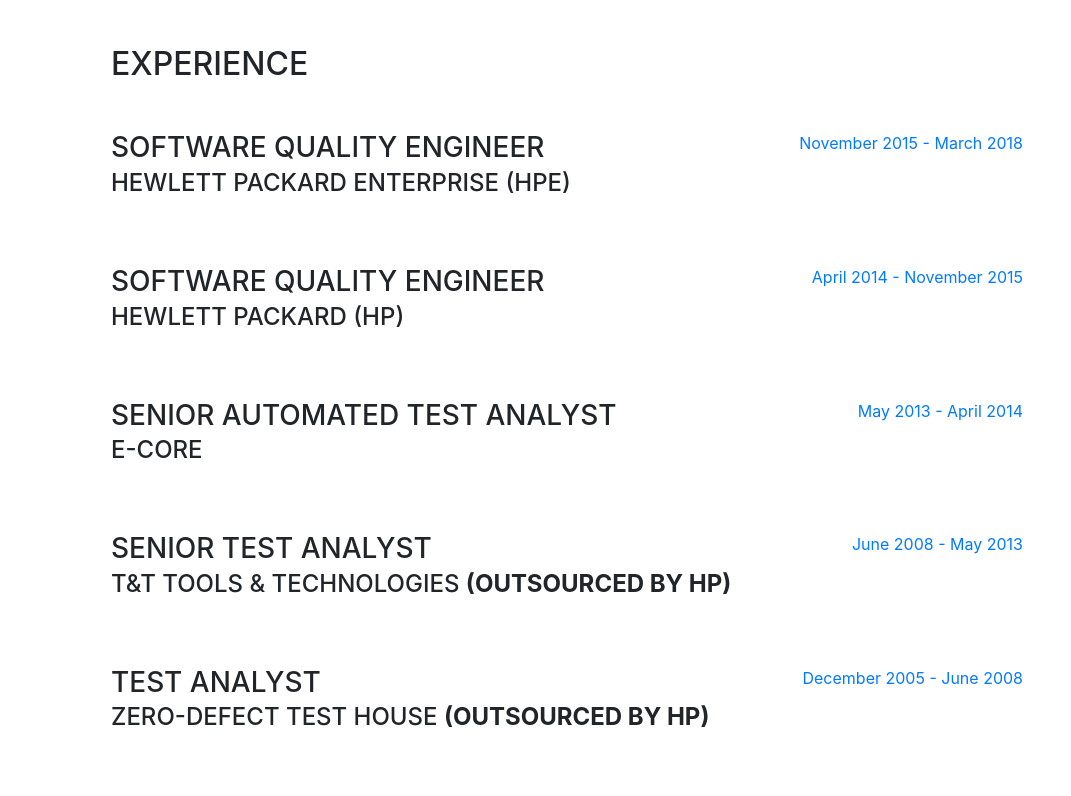
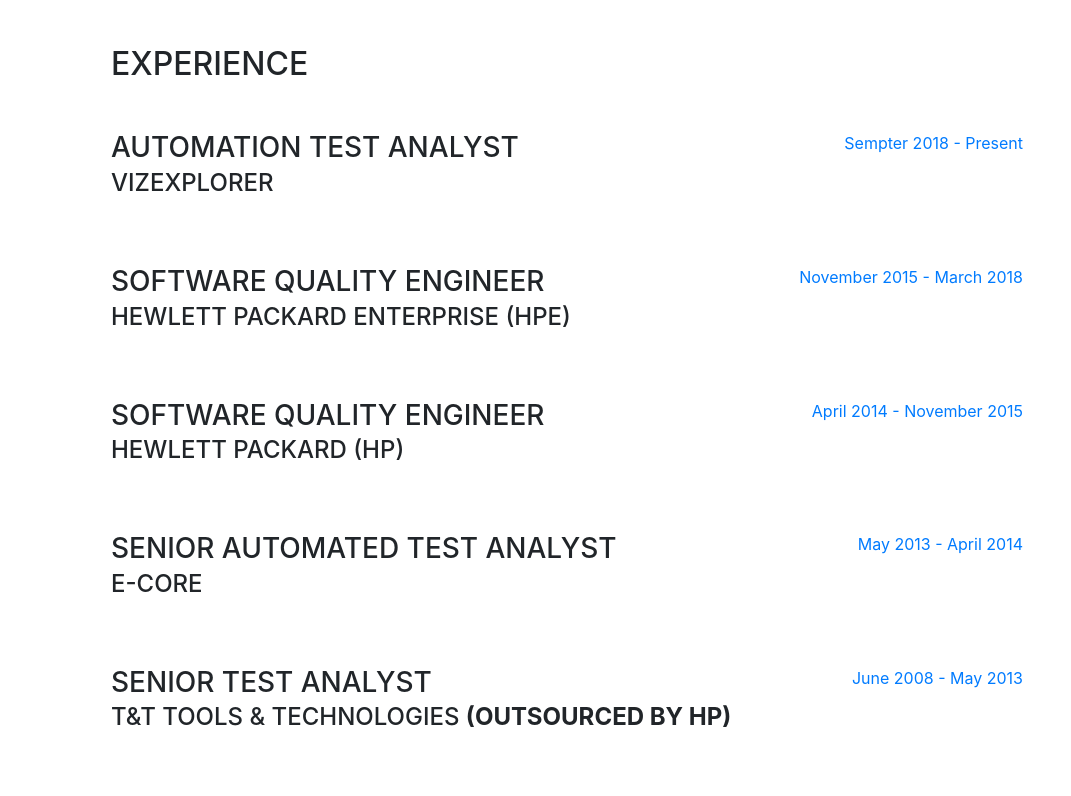
Before and after one commit to CintiaLopes/CintiaLopes.github.io, a website with bundled scripts: page index.html in a window 1280 px wide. Shown: the part 804-1600 px from the top of the page, without its empty margins (209-1280 px from the left). Built offline with nearby package versions, Linux system fonts and the light colour scheme; a web font is replaced by a local one.

Commit message:
Adding current experience

```diff
--- a/index.html
+++ b/index.html
@@ -93,6 +93,17 @@
       <section class="resume-section p-3 p-lg-5 d-flex flex-column" id="experience">
         <div class="my-auto">
           <h2 class="mb-5">Experience</h2>
+
+          <div class="resume-item d-flex flex-column flex-md-row mb-5">
+            <div class="resume-content mr-auto">
+              <h3 class="mb-0">Automation Test Analyst</h3>
+              <div class="subheading mb-3">VizExplorer</div>
+              <p></p>
+            </div>
+            <div class="resume-date text-md-right">
+              <span class="text-primary">Sempter 2018 - Present</span>
+            </div>
+          </div>
 
           <div class="resume-item d-flex flex-column flex-md-row mb-5">
             <div class="resume-content mr-auto">
```
